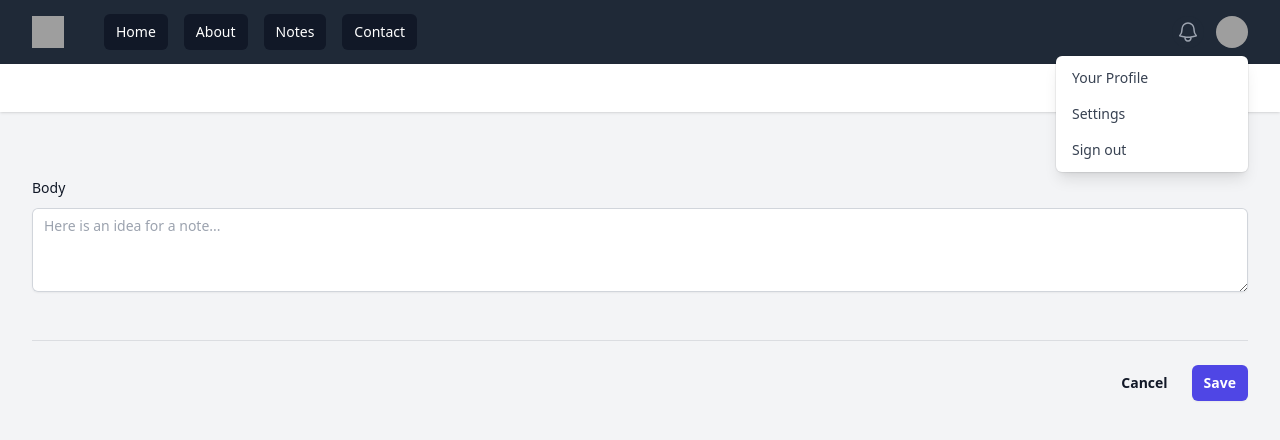
After one commit to BigHugePotato/PHP-firstProject-noteApp, a PHP site: template websites/demo/views/notes-create.view.php in a window 1280 px wide. The commit adds this page. Shown: the top 440 px of the page. Run offline with PHP 8.4, Linux system fonts and the light colour scheme; the template is opened without the code that fills it, so the values that code supplies are empty; some libraries are stand-ins or nearby versions; grey boxes are pictures that could not be loaded.

```diff
--- a/websites/demo/index.php
+++ b/websites/demo/index.php
@@ -2,7 +2,7 @@
 
 require "functions.php";
 require "Database.php";
-require "routes.php";
+require "router.php";
 require "Response.php";
 
 
--- /dev/null
+++ b/websites/demo/views/notes-create.view.php
@@ -0,0 +1,34 @@
+<?php require('partials/head.php') ?>
+<?php require('partials/nav.php') ?>
+<?php require('partials/banner.php') ?>
+
+<main>
+    <div class="mx-auto max-w-7xl py-6 sm:px-6 lg:px-8">
+
+        <form method="POST">
+            <div class="space-y-12">
+                <div class="border-b border-gray-900/10 pb-12">
+                    <div class="mt-10 grid grid-cols-1 gap-x-6 gap-y-8 sm:grid-cols-6">
+
+
+                        <div class="col-span-full">
+                            <label for="body" class="block text-sm font-medium leading-6 text-gray-900" ">Body</label>
+                            <div class=" mt-2">
+                                <textarea id="body" name="body" rows="3" class="block w-full rounded-md border-0 py-1.5 text-gray-900 shadow-sm ring-1 ring-inset ring-gray-300 placeholder:text-gray-400 focus:ring-2 focus:ring-inset focus:ring-indigo-600 sm:text-sm sm:leading-6" placeholder="Here is an idea for a note..."></textarea>
+                            </div>
+                        </div>
+                    </div>
+                </div>
+            </div>
+
+            <div class=" mt-6 flex items-center justify-end gap-x-6">
+                <button type="button" class="text-sm font-semibold leading-6 text-gray-900">Cancel</button>
+                <button type="submit" class="rounded-md bg-indigo-600 px-3 py-2 text-sm font-semibold text-white shadow-sm hover:bg-indigo-500 focus-visible:outline focus-visible:outline-2 focus-visible:outline-offset-2 focus-visible:outline-indigo-600">Save</button>
+            </div>
+        </form>
+
+
+    </div>
+</main>
+
+<?php require('partials/footer.php') ?>
--- a/websites/demo/views/partials/head.php
+++ b/websites/demo/views/partials/head.php
@@ -3,7 +3,7 @@
 <head>
     <meta charset="UTF-8">
     <title>Demo</title>
-    <script src="https://cdn.tailwindcss.com"></script>
+    <script src="https://cdn.tailwindcss.com?plugins=forms"></script>
 </head>
 
 <body class="h-full">
```
Also changed, not shown: websites/demo/controllers/notes-create.php (added, +15 -0 lines), websites/demo/router.php (added, +32 -0 lines), websites/demo/routes.php (+2 -32 lines), websites/demo/views/notes.view.php (+6 -4 lines).
